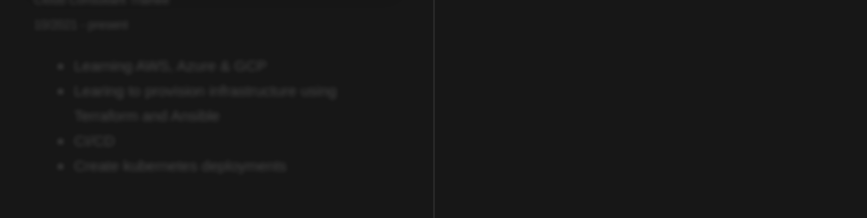
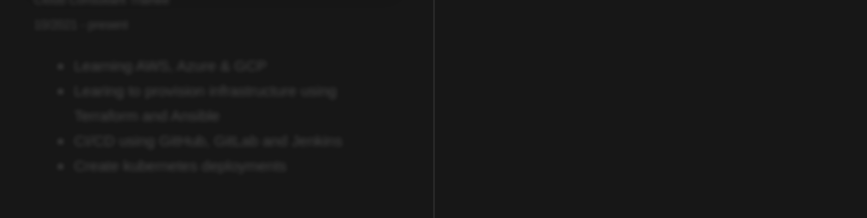
Before and after one commit to nicobleiler/vcard, a Svelte app: page / in a window 1280 px wide. Shown: the part 1160-1378 px from the top of the page, without its empty margins (206-1073 px from the left). Built offline with nearby package versions, Linux system fonts and the light colour scheme.

Commit message:
Content update

```diff
--- a/src/App.svelte
+++ b/src/App.svelte
@@ -107,7 +107,7 @@
 			location: "Pexon Consulting GmbH",
 			title: "Cloud Consultant Trainee",
 			subtitle: "10/2021 - present",
-			description: "<ul><li>Learning AWS, Azure & GCP</li><li>Learing to provision infrastructure using Terraform and Ansible</li><li>CI/CD</li><li>Create kubernetes deployments</li></ul>"
+			description: "<ul><li>Learning AWS, Azure & GCP</li><li>Learing to provision infrastructure using Terraform and Ansible</li><li>CI/CD using GitHub, GitLab and Jenkins</li><li>Create kubernetes deployments</li></ul>"
 		},
 		{
 			image: "/images/timeline/bitfire-logo.png",
```
Also changed, not shown: public/site.webmanifest.
